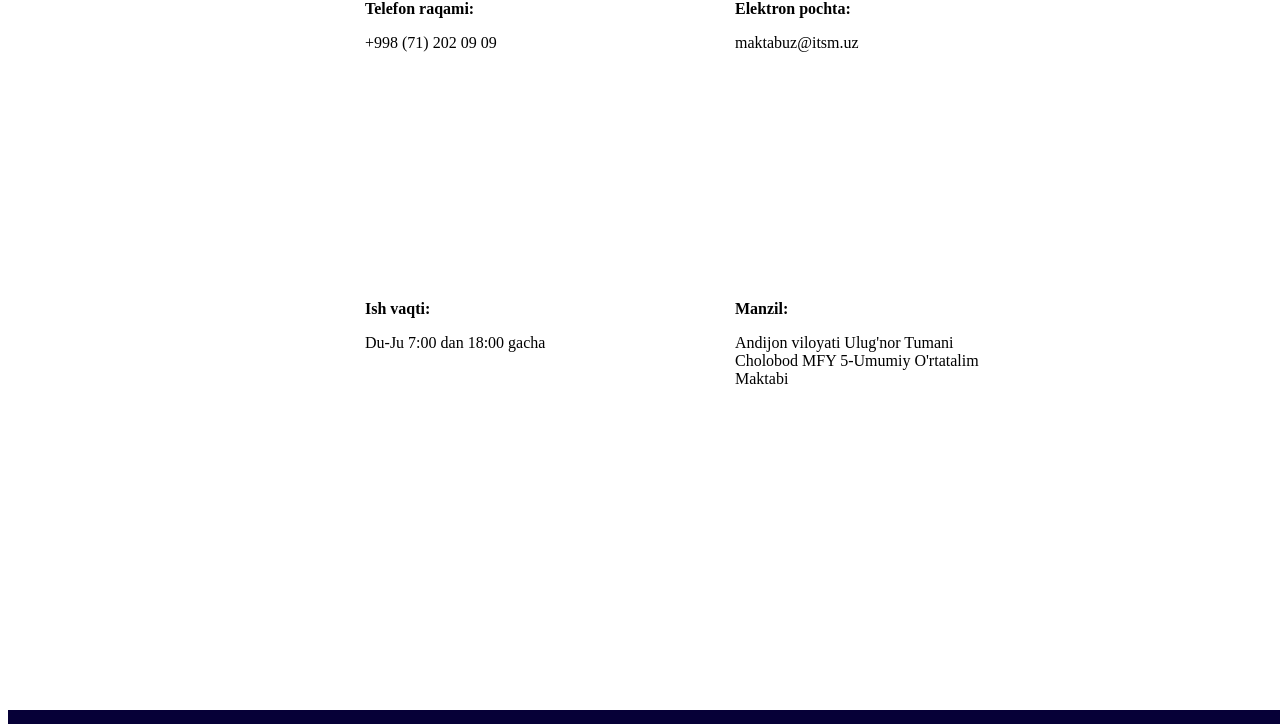
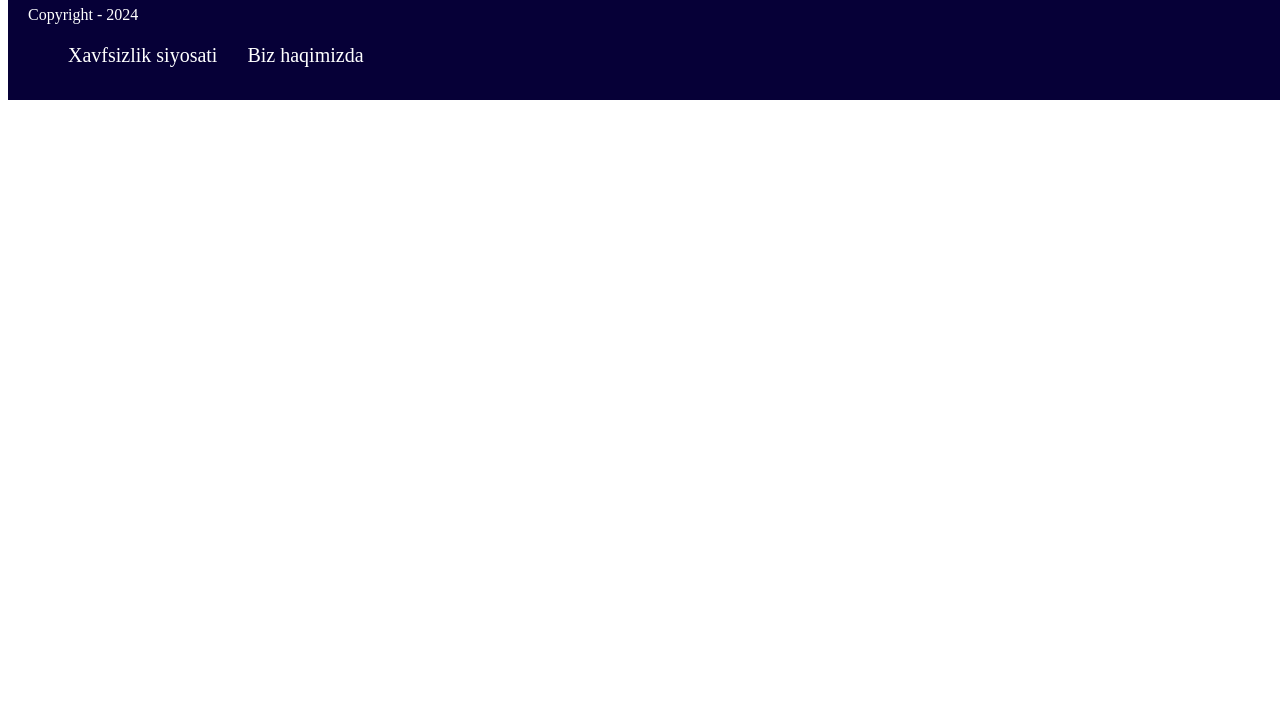
Before and after one commit to OgabekHaliljanov/Maktab, a plain HTML site: page help.html in a window 1280 px wide. Shown: the part 287-1011 px from the top of the page. After the commit the page ends 800 px from the top, so only its background shows below. Drawn offline with Linux system fonts and the light colour scheme.

Commit message:
zato chirroyliku

```diff
--- a/help.css
+++ b/help.css
@@ -34,7 +34,7 @@
   color: white;
   }
   ul > li > a:hover{
-  cursor: pointer;X`
+  cursor: pointer;
   color: rgb(110, 110, 110);
   }
 
@@ -206,6 +206,7 @@
       flex-direction: column;
       text-align: center;
       font-size: 20px;
+
   }
 
 
@@ -218,6 +219,9 @@
   }
 .kl{
   display: block;
+}
+.lp{
+  display: none;
 }
   nav ul li {
       margin: 10px 0;
--- a/help.html
+++ b/help.html
@@ -39,35 +39,7 @@
         </nav>
 
 
-    <div class="conainer">
-        <h1>Yordam</h1>
-        <div class="dv">
-            <div class="one">
-                <b>Telefon raqami:</b>
-                <p>+998 (71) 202 09 09</p>
 
-               </div>
-               <div class="two">
-                 <b>Elektron pochta:</b>
-                 <p>maktabuz@itsm.uz</p>
-
-                </div>
-        </div>
-        <div class="dve">
-            <div class="one">
-                <b>Ish vaqti:</b>
-                <p>Du-Ju 7:00 dan 18:00 gacha</p>
-
-               </div>
-               <div class="two">
-                 <b>Manzil:</b>
-                 <p>Andijon viloyati Ulug'nor Tumani Cholobod MFY 5-Umumiy O'rtatalim Maktabi</p>
-
-                </div>
-        </div>
-
-
-    </div>
     <div class="footer">
         <div class="gh">
 
```
